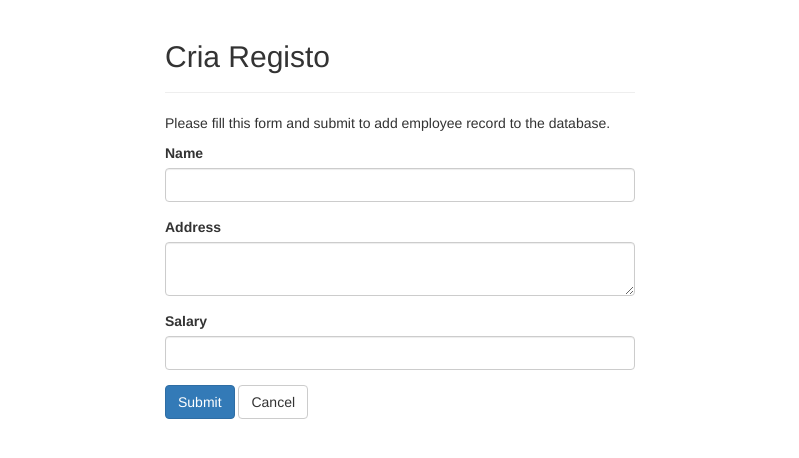
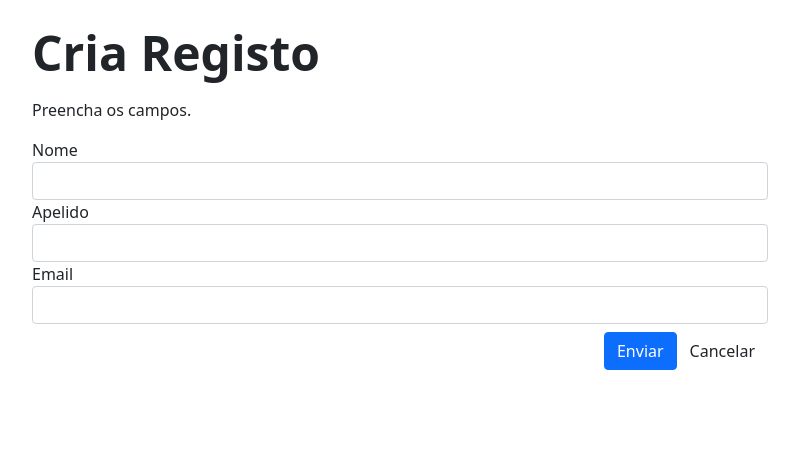
Before and after one commit to adelinoamaral/php-base-dados, a PHP site: page /create.php in a window 1280 px wide. Shown: the top 458 px of the page, without its empty margins (240-1039 px from the left). Run offline with PHP 8.4, Linux system fonts and the light colour scheme.

Commit message:
Atualização dos exemplos exploração e conceitos da versão PDO

```diff
--- a/POO/versao_pdo/1-exploracao_conceitos/config.php
+++ b/POO/versao_pdo/1-exploracao_conceitos/config.php
@@ -5,26 +5,31 @@
  * Author: Adelino Amaral
  */
 
- // Insira as credenciais de uma conta válida no servidor
+ // Insira as credenciais de uma conta válida no servidor MySQL
 define('DB_SERVER', 'localhost');
-define('DB_USERNAME', 'root');
-define('DB_PASSWORD', '');
+define('DB_USERNAME', 'adelino');
+define('DB_PASSWORD', '123456');
 define('DB_NAME', 'demo');
 
 /**
- * Cria uma ligação ao servidor
+ * Cria uma ligação ao servidor via PDO (PHP Data Object)
  *
  * $pdo = new PDO("mysql:host=hostname;dbname=database", "username", "password");
  * Descrição dos parâmetros:
- * localhost: localhost ou IP do servidor MySQL,
- * username e password representam as credenciais de acesso ao servidor MySQL
- * database nome da base dedados.
+ * localhost - localhost ou IP do servidor MySQL,
+ * username e password - representam as credenciais de acesso ao servidor MySQL
+ * database - nome da base dedados.
+ *
+ * Cada base de dados requer uma extensão específica. Uma listagem de diversos
+ * drives pode ser encontrada em: https://www.php.net/manual/en/pdo.drivers.php
+ *
  */
 try{
-    // define a string para o DNS - data source name, com reconhecimento dos
-    // caracteres em português.
+    // define a string para o DNS - Data Source Name, com reconhecimento dos
+    // caracteres em português utf-8.
     $db = "mysql:host=" . DB_SERVER . ";dbname=" . DB_NAME . ";charset=utf8";
 
+    // Cria uma ligação ao servidor MySQL
     $link = new PDO($db, DB_USERNAME, DB_PASSWORD);
 
     // Set the PDO error mode to exception
@@ -32,12 +37,10 @@ try{
     // lançar exceções sempre que ocorrer um erro na base de dados.
     $link->setAttribute(PDO::ATTR_ERRMODE, PDO::ERRMODE_EXCEPTION);
 
-    //$mysqli->set_charset("utf8");
-
     // Informação do host
     //echo "Ligação realizada com sucesso. Informação do Host: " . $link->getAttribute(constant("PDO::ATTR_CONNECTION_STATUS"));
 
-    // Fecha a ligação à base de dados. Também poderá usar a função unset().
+    // Fecha a ligação à base de dados. Também poderá usar a função unset($link).
     // $link = null;
     // No entanto, a conexão com o servidor de base de dados MySQL será encerrada automaticamente
     // assim que a execução do script terminar.
@@ -45,7 +48,8 @@ try{
 } catch(PDOException $e){
 
     // define a mensagem de erro ocorrida
-    // Há outros métodos que poderam explorar: getCode(), getFile(), getLine(), getTrace(), getTraceAsString()
+    // Há outros métodos que poderam explorar:
+    //      getCode(), getFile(), getLine(), getTrace(), getTraceAsString()
 
     die("ERRO: Não foi possível estabelecer a ligação. " . $e->getMessage());
 }
--- a/POO/versao_pdo/1-exploracao_conceitos/create.php
+++ b/POO/versao_pdo/1-exploracao_conceitos/create.php
@@ -3,62 +3,72 @@
 require_once "config.php";
 
 // Define variables and initialize with empty values
-$name = $address = $salary = "";
-$name_err = $address_err = $salary_err = "";
+$firstname = $lastname = $email = "";
+$firstname_err = $lastname_err = $email_err = "";
 
 // Processing form data when form is submitted
 if($_SERVER["REQUEST_METHOD"] == "POST"){
     // Validate name
-    $input_name = trim($_POST["name"]);
-    if(empty($input_name)){
-        $name_err = "Please enter a name.";
-    } elseif(!filter_var($input_name, FILTER_VALIDATE_REGEXP, array("options"=>array("regexp"=>"/^[a-zA-Z\s]+$/")))){
-        $name_err = "Please enter a valid name.";
-    } else{
-        $name = $input_name;
+    $input_firstname = trim($_POST["txtFirstName"]);
+    if(empty($input_firstname)){
+        $firstname_err = "Preencha o nome.";
+    }else{
+        $firstname = $input_firstname;
     }
 
-    // Validate address
-    $input_address = trim($_POST["address"]);
-    if(empty($input_address)){
-        $address_err = "Please enter an address.";
+    // Validate last name
+    $input_lastname = trim($_POST["txtLastName"]);
+    if(empty($input_lastname)){
+        $lastname_err = "Preencha o apelido.";
     } else{
-        $address = $input_address;
+        $lastname = $input_lastname;
     }
 
     // Validate salary
-    $input_salary = trim($_POST["salary"]);
-    if(empty($input_salary)){
-        $salary_err = "Please enter the salary amount.";
-    } elseif(!ctype_digit($input_salary)){
-        $salary_err = "Please enter a positive integer value.";
+    $input_email = trim($_POST["txtEmail"]);
+    if(empty($input_email)){
+        $email_err = "Preencha o email.";
     } else{
-        $salary = $input_salary;
+        $email = $input_email;
     }
 
+
     // Check input errors before inserting in database
-    if(empty($name_err) && empty($address_err) && empty($salary_err)){
+    if(empty($firstname_err) && empty($lastname_err) && empty($email_err)){
+
         // Prepare an insert statement
-        $sql = "INSERT INTO employees (name, address, salary) VALUES (:name, :address, :salary)";
+        $sql = "INSERT INTO persons (first_name, last_name, email) VALUES (:firstname, :lastname, :email)";
 
         if($stmt = $link->prepare($sql)){
             // Bind variables to the prepared statement as parameters
-            $stmt->bindParam(":name", $param_name);
-            $stmt->bindParam(":address", $param_address);
-            $stmt->bindParam(":salary", $param_salary);
+            $stmt->bindParam(":firstname", $param_firstname);
+            $stmt->bindParam(":lastname", $param_lastname);
+            $stmt->bindParam(":email", $param_email);
 
             // Set parameters
-            $param_name = $name;
-            $param_address = $address;
-            $param_salary = $salary;
+            $param_firstname = $firstname;
+            $param_lastname = $lastname;
+            $param_email = $email;
+
+            /*
+                As linhas anteriores poderiam ficar da seguinte forma:
+                $stmt->bindParam(':first_name', $_POST['first_name'], PDO::PARAM_STR);
+                $stmt->bindParam(':last_name', $_POST['last_name'], PDO::PARAM_STR);
+                $stmt->bindParam(':email', $_POST['email'], PDO::PARAM_STR);
+            */
 
             // Attempt to execute the prepared statement
             if($stmt->execute()){
+
+                // Obteriamos o id do registo inserido
+                // $last_id = $link->lastInsertId();
+                // echo "Registo $last_id foi inserido com sucesso.";
+
                 // Records created successfully. Redirect to landing page
                 header("location: index.php");
                 exit();
             } else{
-                echo "Something went wrong. Please try again later.";
+                echo "Surgiu um problema. Por favor, tente mais tarde.";
             }
         }
 
@@ -73,48 +83,48 @@ if($_SERVER["REQUEST_METHOD"] == "POST"){
 
 <!DOCTYPE html>
 <html lang="en">
+
 <head>
     <meta charset="UTF-8">
     <title>Create Record</title>
-    <link rel="stylesheet" href="https://maxcdn.bootstrapcdn.com/bootstrap/3.3.7/css/bootstrap.css">
-    <style type="text/css">
-        .wrapper{
-            width: 500px;
-            margin: 0 auto;
-        }
-    </style>
+    <link href="https://cdn.jsdelivr.net/npm/bootstrap@5.1.3/dist/css/bootstrap.min.css" rel="stylesheet"
+        integrity="sha384-1BmE4kWBq78iYhFldvKuhfTAU6auU8tT94WrHftjDbrCEXSU1oBoqyl2QvZ6jIW3" crossorigin="anonymous">
 </head>
 <body>
-    <div class="wrapper">
-        <div class="container-fluid">
-            <div class="row">
-                <div class="col-md-12">
-                    <div class="page-header">
-                        <h2>Cria Registo</h2>
+    <div class="container">
+        <div class="row mt-4">
+            <div class="col-md-2"></div>
+            <div class="col-md-8">
+                <div class="display-5 fw-bold">Cria Registo</div>
+                <p class="my-3">Preencha os campos.</p>
+                <form action="<?php echo htmlspecialchars($_SERVER["PHP_SELF"]); ?>" method="post">
+                    <div class="form-group">
+                        <label>Nome</label>
+                        <input type="text" name="txtFirstName" class="form-control" value="<?php echo $firstname; ?>">
+                        <span class="form-text"><?php echo $firstname_err;?></span>
                     </div>
-                    <p>Please fill this form and submit to add employee record to the database.</p>
-                    <form action="<?php echo htmlspecialchars($_SERVER["PHP_SELF"]); ?>" method="post">
-                        <div class="form-group <?php echo (!empty($name_err)) ? 'has-error' : ''; ?>">
-                            <label>Name</label>
-                            <input type="text" name="name" class="form-control" value="<?php echo $name; ?>">
-                            <span class="help-block"><?php echo $name_err;?></span>
-                        </div>
-                        <div class="form-group <?php echo (!empty($address_err)) ? 'has-error' : ''; ?>">
-                            <label>Address</label>
-                            <textarea name="address" class="form-control"><?php echo $address; ?></textarea>
-                            <span class="help-block"><?php echo $address_err;?></span>
-                        </div>
-                        <div class="form-group <?php echo (!empty($salary_err)) ? 'has-error' : ''; ?>">
-                            <label>Salary</label>
-                            <input type="text" name="salary" class="form-control" value="<?php echo $salary; ?>">
-                            <span class="help-block"><?php echo $salary_err;?></span>
-                        </div>
-                        <input type="submit" class="btn btn-primary" value="Submit">
-                        <a href="index.php" class="btn btn-default">Cancel</a>
-                    </form>
-                </div>
+                    <div class="form-group">
+                        <label>Apelido</label>
+                        <input type="text" name="txtLastName" class="form-control"><?php echo $lastname; ?></input>
+                        <span class="form-text"><?php echo $lastname_err;?></span>
+                    </div>
+                    <div class="form-group">
+                        <label>Email</label>
+                        <input type="email" name="txtEmail" class="form-control" value="<?php echo $email; ?>">
+                        <span class="form-text"><?php echo $email_err;?></span>
+                    </div>
+                    <div class="d-flex justify-content-end mt-2">
+                        <input type="submit" class="btn btn-primary" value="Enviar">
+                        <a href="index.php" class="btn btn-default">Cancelar</a>
+                    </div>
+                </form>
             </div>
         </div>
+        <div class="col-md-2"></div>
     </div>
+
+    <script src="https://cdn.jsdelivr.net/npm/bootstrap@5.1.3/dist/js/bootstrap.bundle.min.js"
+        integrity="sha384-ka7Sk0Gln4gmtz2MlQnikT1wXgYsOg+OMhuP+IlRH9sENBO0LRn5q+8nbTov4+1p"
+        crossorigin="anonymous"></script>
 </body>
 </html>
--- a/POO/versao_pdo/1-exploracao_conceitos/create_table.php
+++ b/POO/versao_pdo/1-exploracao_conceitos/create_table.php
@@ -2,12 +2,14 @@
     require_once "config.php";
 
     try{
+        // comando SQL que cria a tabela persons
         $sql = "CREATE TABLE persons(
             id INT NOT NULL PRIMARY KEY AUTO_INCREMENT,
             first_name VARCHAR(30) NOT NULL,
             last_name VARCHAR(30) NOT NULL,
             email VARCHAR(70) NOT NULL UNIQUE
         )";
+        // executa o comando SQL
         $link->exec($sql);
         echo "Tabela criada com sucesso.";
     } catch(PDOException $e){
--- a/POO/versao_pdo/1-exploracao_conceitos/insert.php
+++ b/POO/versao_pdo/1-exploracao_conceitos/insert.php
@@ -14,6 +14,7 @@
 
         $stmt->execute();
 
+        // obtém o id do registo inserido
         $last_id = $link->lastInsertId();
         echo "Registo $last_id foi inserido com sucesso.";
     } catch(PDOException $e){
--- a/POO/versao_pdo/1-exploracao_conceitos/insert_multiple_data_parameters.php
+++ b/POO/versao_pdo/1-exploracao_conceitos/insert_multiple_data_parameters.php
@@ -1,9 +1,12 @@
 <?php
     require_once "config.php";
 
+    // Esta versão de inserção de múltiplos registos tem um formato
+    // que fica protegida contra alguns ataques
     try{
         $sql = "INSERT INTO persons (first_name, last_name, email)
                 VALUES (:first_name, :last_name, :email)";
+
         $stmt = $link->prepare($sql);
 
         $stmt->bindParam(':first_name', $first_name, PDO::PARAM_STR);
--- a/POO/versao_pdo/1-exploracao_conceitos/insert_multiples_data_table.php
+++ b/POO/versao_pdo/1-exploracao_conceitos/insert_multiples_data_table.php
@@ -1,6 +1,7 @@
 <?php
     require_once "config.php";
 
+    // Versão de inserção de multiplos registos de forma pura e crua.
     try{
         $sql = "INSERT INTO persons (first_name, last_name, email) VALUES
             ('John', 'Rambo', 'johnrambo@mail.com'),
--- a/POO/versao_pdo/1-exploracao_conceitos/read.php
+++ b/POO/versao_pdo/1-exploracao_conceitos/read.php
@@ -88,7 +88,5 @@ if(isset($_GET["id"]) && !empty(trim($_GET["id"])))
 
         <p><a href="index.php">Voltar</a></p>
     </div>
-
-
 </body>
 </html>
--- /dev/null
+++ b/POO/versao_pdo/php-pdo-crud/db.php
@@ -0,0 +1,5 @@
+<?php
+	$database_username = 'root';
+	$database_password = '';
+	$pdo_conn = new PDO( 'mysql:host=localhost;dbname=blog_samples', $database_username, $database_password );
+?>
--- /dev/null
+++ b/POO/versao_pdo/php-pdo-crud/delete.php
@@ -0,0 +1,6 @@
+<?php
+require_once("db.php");
+$pdo_statement=$pdo_conn->prepare("delete from posts where id=" . $_GET['id']);
+$pdo_statement->execute();
+header('location:index.php');
+?>
```
Also changed, not shown: POO/versao_pdo/1-exploracao_conceitos/create_database.php (+9 -8 lines), POO/versao_pdo/1-exploracao_conceitos/delete.php (+18 -9 lines), POO/versao_pdo/1-exploracao_conceitos/form_insert.html (deleted, +0 -26 lines), POO/versao_pdo/php-pdo-crud/add.php (added, +50 -0 lines), POO/versao_pdo/php-pdo-crud/edit.php (added, +51 -0 lines), POO/versao_pdo/php-pdo-crud/index.php (added, +49 -0 lines), POO/versao_pdo/php-pdo-crud/posts.sql (added, +12 -0 lines), 2 other files. Lines whose indentation alone changed are shown as unchanged.
